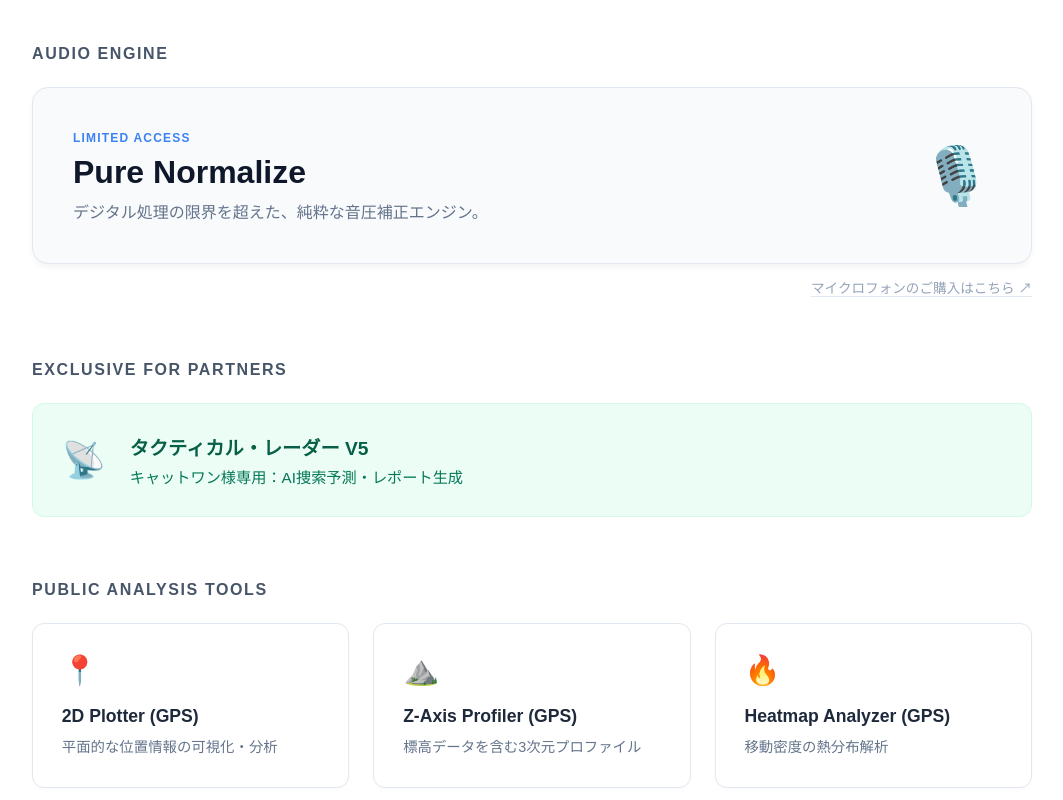
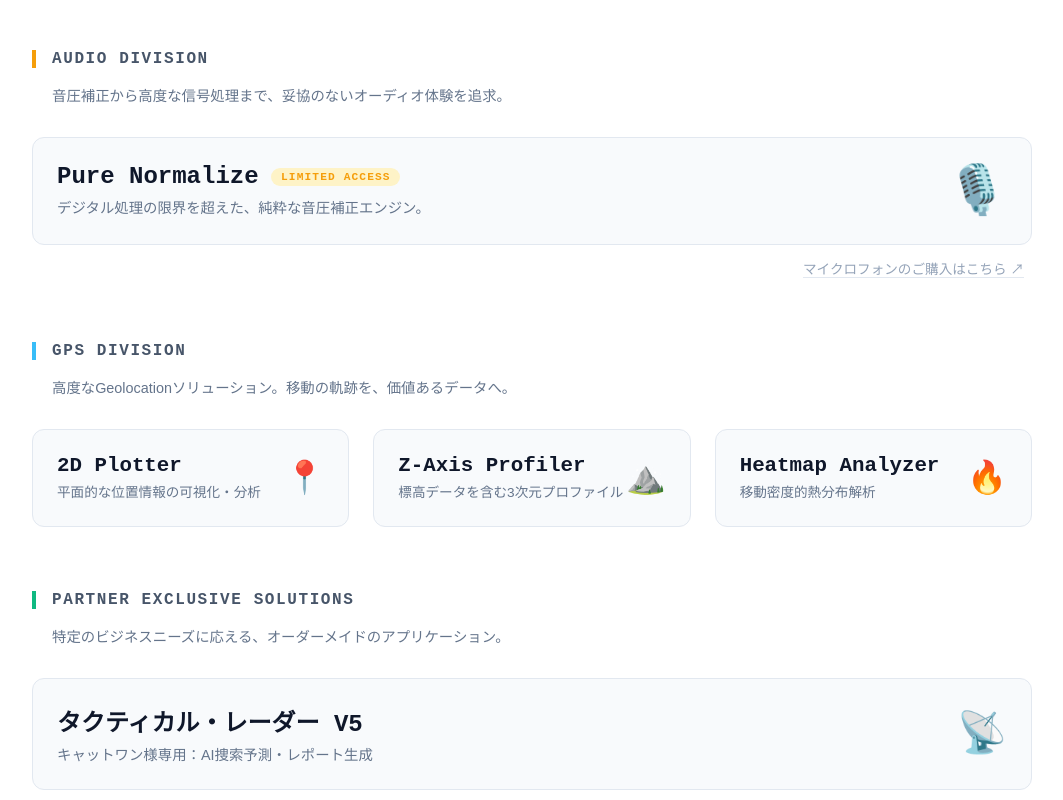
Before and after one commit to Kotaro-Studio/kuon-rnd, a Next.js app: page /webapp in a window 1280 px wide. Shown: the part 260-1060 px from the top of the page, without its empty margins (108-1171 px from the left). Built offline with nearby package versions, Linux system fonts and the light colour scheme.

Commit message:
修正済み14

```diff
--- a/app/webapp/page.tsx
+++ b/app/webapp/page.tsx
@@ -2,10 +2,21 @@
 import React from 'react';
 import Link from 'next/link';
 
-const PUBLIC_APPS = [
-  { title: "2D Plotter (GPS)", desc: "平面的な位置情報の可視化・分析", link: "/gps-plot", icon: "📍" },
-  { title: "Z-Axis Profiler (GPS)", desc: "標高データを含む3次元プロファイル", link: "/gps-elevation", icon: "⛰️" },
-  { title: "Heatmap Analyzer (GPS)", desc: "移動密度の熱分布解析", link: "/gps-heatmap", icon: "🔥" },
+// --- アプリの定義データ ---
+const AUDIO_APPS = [
+  {
+    title: "Pure Normalize",
+    desc: "デジタル処理の限界を超えた、純粋な音圧補正エンジン。",
+    link: "/normalize",
+    icon: "🎙️",
+    limited: true
+  }
+];
+
+const GPS_APPS = [
+  { title: "2D Plotter", desc: "平面的な位置情報の可視化・分析", link: "/gps-plot", icon: "📍" },
+  { title: "Z-Axis Profiler", desc: "標高データを含む3次元プロファイル", link: "/gps-elevation", icon: "⛰️" },
+  { title: "Heatmap Analyzer", desc: "移動密度的熱分布解析", link: "/gps-heatmap", icon: "🔥" },
 ];
 
 const PARTNER_APPS = [
@@ -14,93 +25,109 @@ const PARTNER_APPS = [
 
 export default function WebAppPortal() {
   return (
-    <div style={{ backgroundColor: '#ffffff', minHeight: '100vh', color: '#1e293b', fontFamily: 'sans-serif', padding: '2rem' }}>
+    <div style={{ backgroundColor: '#ffffff', minHeight: '100vh', color: '#1e293b', fontFamily: 'monospace', padding: '2rem' }}>
 
-      {/* ヘッダーセクション：明るく開放的なデザイン */}
+      {/* ヘッダーセクション */}
       <header style={{ textAlign: 'center', marginBottom: '4rem', borderBottom: '1px solid #e2e8f0', paddingBottom: '3rem' }}>
-        <h1 style={{ fontSize: '2.2rem', letterSpacing: '0.2em', color: '#0f172a', fontWeight: '700' }}>KUON R&D WEB APPS</h1>
-        <p style={{ color: '#64748b', marginTop: '1rem', fontSize: '1.1rem' }}>High-End Acoustic & Geolocation Solutions</p>
+        <h1 style={{ fontSize: '2.5rem', letterSpacing: '0.2em', color: '#0f172a', fontWeight: '700' }}>KUON R&D WEB APPS</h1>
+        <p style={{ color: '#64748b', marginTop: '1rem', fontSize: '1.1rem', fontFamily: 'sans-serif' }}>High-End Acoustic & Geolocation Solutions</p>
       </header>
 
       <main style={{ maxWidth: '1000px', margin: '0 auto' }}>
 
-        {/* 1. 先頭：Pure Normalize (最上位ツール) */}
+        {/* --- セクションA: AUDIO DIVISION --- */}
         <section style={{ marginBottom: '4rem' }}>
-          <h2 style={{ color: '#475569', fontSize: '1rem', fontWeight: 'bold', marginBottom: '1.5rem', letterSpacing: '0.1em' }}>AUDIO ENGINE</h2>
-          <Link href="/normalize" style={{ textDecoration: 'none' }}>
+          <h2 style={{ color: '#475569', fontSize: '1rem', fontWeight: 'bold', marginBottom: '1rem', letterSpacing: '0.1em', borderLeft: '4px solid #f59e0b', paddingLeft: '1rem' }}>AUDIO DIVISION</h2>
+          <p style={{ color: '#64748b', fontSize: '0.9rem', marginBottom: '2rem', paddingLeft: '1.25rem', fontFamily: 'sans-serif' }}>音圧補正から高度な信号処理まで、妥協のないオーディオ体験を追求。</p>
+
+          <div style={{ display: 'grid', gridTemplateColumns: 'repeat(auto-fit, minmax(320px, 1fr))', gap: '1.5rem' }}>
+            {AUDIO_APPS.map((app) => (
+              <Link href={app.link} key={app.link} style={{textDecoration: 'none'}} className="group">
                 <div style={{
                   backgroundColor: '#f8fafc',
-              padding: '2.5rem', borderRadius: '16px', border: '1px solid #e2e8f0',
+                  padding: '1.5rem', borderRadius: '12px', border: '1px solid #e2e8f0',
+                  height: '100%', transition: 'border-color 0.2s',
                   display: 'flex', alignItems: 'center', justifyContent: 'space-between',
-              transition: 'all 0.3s ease', cursor: 'pointer',
-              boxShadow: '0 4px 6px -1px rgba(0, 0, 0, 0.05)'
+                  boxShadow: 'none' // ドロップシャドウを削除
                 }}
-            onMouseEnter={(e) => {
-              e.currentTarget.style.borderColor = '#3b82f6';
-              e.currentTarget.style.transform = 'translateY(-3px)';
-              e.currentTarget.style.boxShadow = '0 10px 15px -3px rgba(0, 0, 0, 0.1)';
-            }}
-            onMouseLeave={(e) => {
-              e.currentTarget.style.borderColor = '#e2e8f0';
-              e.currentTarget.style.transform = 'translateY(0)';
-              e.currentTarget.style.boxShadow = '0 4px 6px -1px rgba(0, 0, 0, 0.05)';
-            }}
+                onMouseEnter={(e) => { e.currentTarget.style.borderColor = '#f59e0b'; }}
+                onMouseLeave={(e) => { e.currentTarget.style.borderColor = '#e2e8f0'; }}
                 >
                   <div>
-                <span style={{ fontSize: '0.75rem', color: '#3b82f6', fontWeight: 'bold', textTransform: 'uppercase', letterSpacing: '0.1em' }}>Limited Access</span>
-                <h3 style={{ fontSize: '2rem', margin: '0.5rem 0', color: '#0f172a' }}>Pure Normalize</h3>
-                <p style={{ color: '#64748b', fontSize: '1rem' }}>デジタル処理の限界を超えた、純粋な音圧補正エンジン。</p>
+                    <div style={{display: 'flex', alignItems: 'center', gap: '0.8rem', marginBottom: '0.5rem'}}>
+                      <h3 style={{ fontSize: '1.5rem', margin: 0, color: '#0f172a' }}>{app.title}</h3>
+                      {app.limited && (
+                        <span style={{ fontSize: '0.7rem', color: '#f59e0b', backgroundColor: '#fef3c7', padding: '0.2rem 0.6rem', borderRadius: '20px', fontWeight: 'bold', textTransform: 'uppercase', letterSpacing: '0.1em' }}>Limited Access</span>
+                      )}
                     </div>
-              <span style={{ fontSize: '3.5rem' }}>🎙️</span>
+                    <p style={{ color: '#64748b', fontSize: '0.9rem', margin: 0, fontFamily: 'sans-serif', lineHeight: '1.4' }}>{app.desc}</p>
+                  </div>
+                  <span style={{ fontSize: '3rem' }}>{app.icon}</span>
                 </div>
               </Link>
-          <p style={{ textAlign: 'right', marginTop: '0.8rem' }}>
-            <a href="https://kotarohattori.com" target="_blank" rel="noopener noreferrer" style={{ color: '#94a3b8', fontSize: '0.85rem', textDecoration: 'none', borderBottom: '1px solid #e2e8f0' }}>
+            ))}
+          </div>
+
+          {/* 🎙️ マイク購入CTA：目立ちすぎない、美しく洗練されたテキストリンクとして復元 */}
+          <p style={{ textAlign: 'right', marginTop: '0.8rem', paddingRight: '0.5rem' }}>
+            <a href="https://kotarohattori.com" target="_blank" rel="noopener noreferrer" style={{ color: '#94a3b8', fontSize: '0.85rem', textDecoration: 'none', borderBottom: '1px solid #e2e8f0', fontFamily: 'sans-serif' }}>
               マイクロフォンのご購入はこちら ↗
             </a>
           </p>
         </section>
 
-        {/* 2. 提供企業様専用：タクティカル・レーダー */}
+        {/* --- セクションB: GPS DIVISION --- */}
         <section style={{ marginBottom: '4rem' }}>
-          <h2 style={{ color: '#475569', fontSize: '1rem', fontWeight: 'bold', marginBottom: '1.5rem', letterSpacing: '0.1em' }}>EXCLUSIVE FOR PARTNERS</h2>
-          <div style={{ display: 'grid', gridTemplateColumns: '1fr', gap: '1.2rem' }}>
-            {PARTNER_APPS.map((app) => (
-              <Link href={app.link} key={app.link} style={{ textDecoration: 'none' }}>
+          <h2 style={{ color: '#475569', fontSize: '1rem', fontWeight: 'bold', marginBottom: '1rem', letterSpacing: '0.1em', borderLeft: '4px solid #38bdf8', paddingLeft: '1rem' }}>GPS DIVISION</h2>
+          <p style={{ color: '#64748b', fontSize: '0.9rem', marginBottom: '2rem', paddingLeft: '1.25rem', fontFamily: 'sans-serif' }}>高度なGeolocationソリューション。移動の軌跡を、価値あるデータへ。</p>
+
+          <div style={{ display: 'grid', gridTemplateColumns: 'repeat(auto-fit, minmax(280px, 1fr))', gap: '1.5rem' }}>
+            {GPS_APPS.map((app) => (
+              <Link href={app.link} key={app.link} style={{textDecoration: 'none'}} className="group">
                 <div style={{
-                  backgroundColor: '#ecfdf5', padding: '1.8rem', borderRadius: '12px', border: '1px solid #d1fae5',
-                  display: 'flex', alignItems: 'center', gap: '1.5rem', transition: 'all 0.2s'
+                  backgroundColor: '#f8fafc',
+                  padding: '1.5rem', borderRadius: '12px', border: '1px solid #e2e8f0',
+                  height: '100%', transition: 'border-color 0.2s',
+                  display: 'flex', alignItems: 'center', justifyContent: 'space-between',
+                  boxShadow: 'none' // ドロップシャドウを削除
                 }}
-                onMouseEnter={(e) => { e.currentTarget.style.backgroundColor = '#d1fae5'; e.currentTarget.style.borderColor = '#10b981'; }}
-                onMouseLeave={(e) => { e.currentTarget.style.backgroundColor = '#ecfdf5'; e.currentTarget.style.borderColor = '#d1fae5'; }}
+                onMouseEnter={(e) => { e.currentTarget.style.borderColor = '#38bdf8'; }}
+                onMouseLeave={(e) => { e.currentTarget.style.borderColor = '#e2e8f0'; }}
                 >
-                  <span style={{ fontSize: '2.2rem' }}>{app.icon}</span>
                   <div>
-                    <h3 style={{ margin: 0, color: '#065f46', fontSize: '1.2rem' }}>{app.title}</h3>
-                    <p style={{ margin: '0.3rem 0 0', color: '#047857', fontSize: '0.95rem' }}>{app.desc}</p>
+                    <h3 style={{ margin: 0, color: '#0f172a', fontSize: '1.3rem' }}>{app.title}</h3>
+                    <p style={{ margin: '0.4rem 0 0', color: '#64748b', fontSize: '0.85rem', lineHeight: '1.4', fontFamily: 'sans-serif' }}>{app.desc}</p>
                   </div>
+                  <span style={{ fontSize: '2rem' }}>{app.icon}</span>
                 </div>
               </Link>
             ))}
           </div>
         </section>
 
-        {/* 3. 一般公開：GPS解析ツール */}
+        {/* --- セクションC: PARTNER EXCLUSIVE SOLUTIONS --- */}
         <section>
-          <h2 style={{ color: '#475569', fontSize: '1rem', fontWeight: 'bold', marginBottom: '1.5rem', letterSpacing: '0.1em' }}>PUBLIC ANALYSIS TOOLS</h2>
-          <div style={{ display: 'grid', gridTemplateColumns: 'repeat(auto-fit, minmax(280px, 1fr))', gap: '1.5rem' }}>
-            {PUBLIC_APPS.map((app) => (
-              <Link href={app.link} key={app.link} style={{ textDecoration: 'none' }}>
+          <h2 style={{ color: '#475569', fontSize: '1rem', fontWeight: 'bold', marginBottom: '1rem', letterSpacing: '0.1em', borderLeft: '4px solid #10b981', paddingLeft: '1rem' }}>PARTNER EXCLUSIVE SOLUTIONS</h2>
+          <p style={{ color: '#64748b', fontSize: '0.9rem', marginBottom: '2rem', paddingLeft: '1.25rem', fontFamily: 'sans-serif' }}>特定のビジネスニーズに応える、オーダーメイドのアプリケーション。</p>
+
+          <div style={{ display: 'grid', gridTemplateColumns: 'repeat(auto-fit, minmax(320px, 1fr))', gap: '1.5rem' }}>
+            {PARTNER_APPS.map((app) => (
+              <Link href={app.link} key={app.link} style={{textDecoration: 'none'}} className="group">
                 <div style={{
-                  backgroundColor: '#ffffff', padding: '1.8rem', borderRadius: '12px', border: '1px solid #e2e8f0',
-                  height: '100%', transition: 'all 0.2s', boxShadow: '0 2px 4px rgba(0,0,0,0.02)'
+                  backgroundColor: '#f8fafc',
+                  padding: '1.5rem', borderRadius: '12px', border: '1px solid #e2e8f0',
+                  height: '100%', transition: 'border-color 0.2s',
+                  display: 'flex', alignItems: 'center', justifyContent: 'space-between',
+                  boxShadow: 'none' // ドロップシャドウを削除
                 }}
-                onMouseEnter={(e) => { e.currentTarget.style.borderColor = '#3b82f6'; e.currentTarget.style.backgroundColor = '#f8fafc'; }}
-                onMouseLeave={(e) => { e.currentTarget.style.borderColor = '#e2e8f0'; e.currentTarget.style.backgroundColor = '#ffffff'; }}
+                onMouseEnter={(e) => { e.currentTarget.style.borderColor = '#10b981'; }}
+                onMouseLeave={(e) => { e.currentTarget.style.borderColor = '#e2e8f0'; }}
                 >
-                  <span style={{ fontSize: '1.8rem', display: 'block', marginBottom: '1.2rem' }}>{app.icon}</span>
-                  <h3 style={{ margin: 0, color: '#1e293b', fontSize: '1.1rem' }}>{app.title}</h3>
-                  <p style={{ margin: '0.6rem 0 0', color: '#64748b', fontSize: '0.9rem', lineHeight: '1.5' }}>{app.desc}</p>
+                  <div>
+                    <h3 style={{ fontSize: '1.5rem', margin: 0, color: '#0f172a' }}>{app.title}</h3>
+                    <p style={{ color: '#64748b', fontSize: '0.9rem', margin: '0.4rem 0 0', fontFamily: 'sans-serif', lineHeight: '1.4' }}>{app.desc}</p>
+                  </div>
+                  <span style={{ fontSize: '2.5rem' }}>{app.icon}</span>
                 </div>
               </Link>
             ))}
@@ -109,7 +136,8 @@ export default function WebAppPortal() {
 
       </main>
 
-      <footer style={{ marginTop: '8rem', textAlign: 'center', color: '#94a3b8', fontSize: '0.85rem', paddingBottom: '4rem' }}>
+      {/* フッター */}
+      <footer style={{ marginTop: '8rem', textAlign: 'center', color: '#94a3b8', fontSize: '0.85rem', paddingBottom: '4rem', fontFamily: 'monospace' }}>
         &copy; 2026 KUON R&D / TIME MACHINE RECORDS. ALL RIGHTS RESERVED.
       </footer>
     </div>
```
Also changed, not shown: app/page.tsx (+4 -4 lines). Lines whose indentation alone changed are shown as unchanged.
